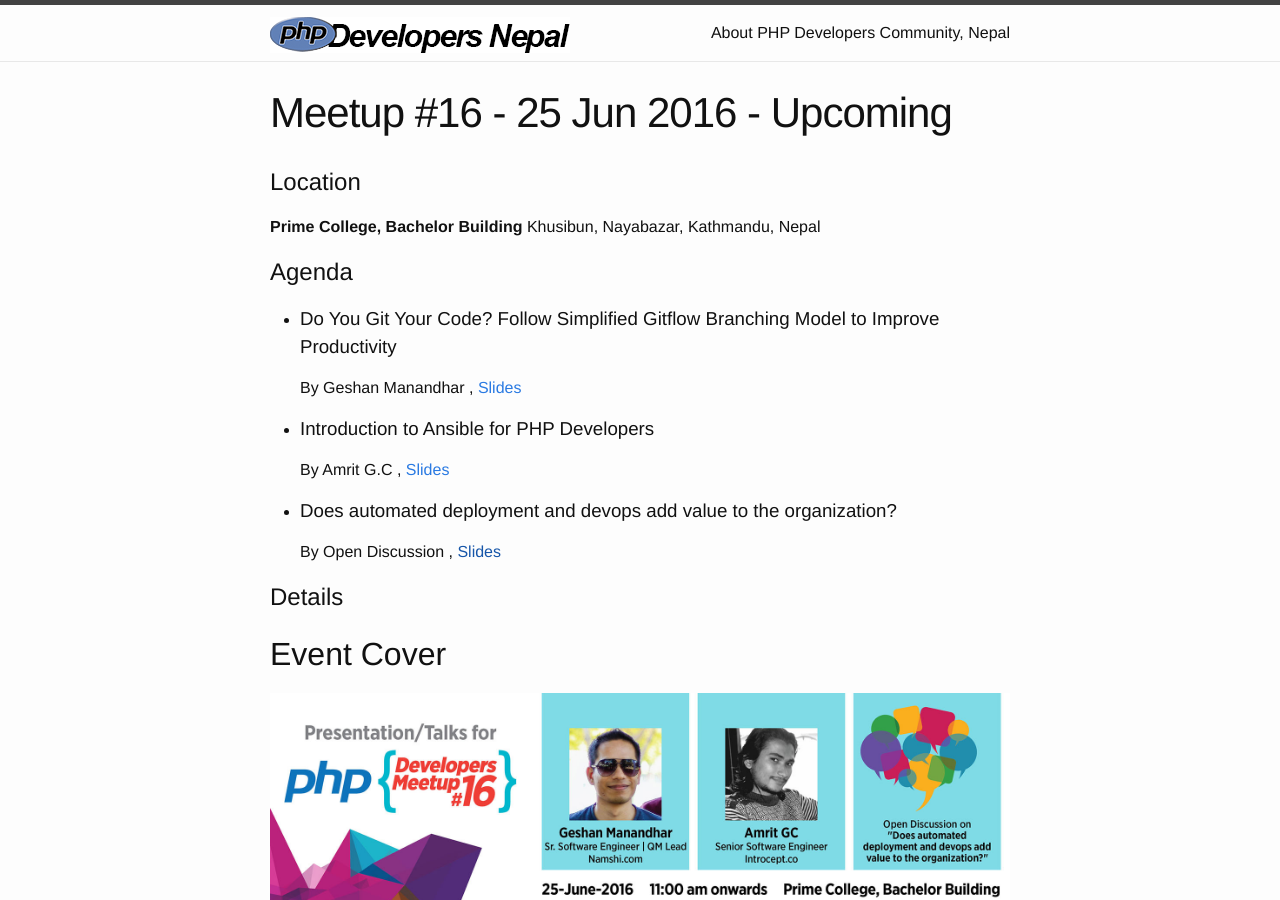
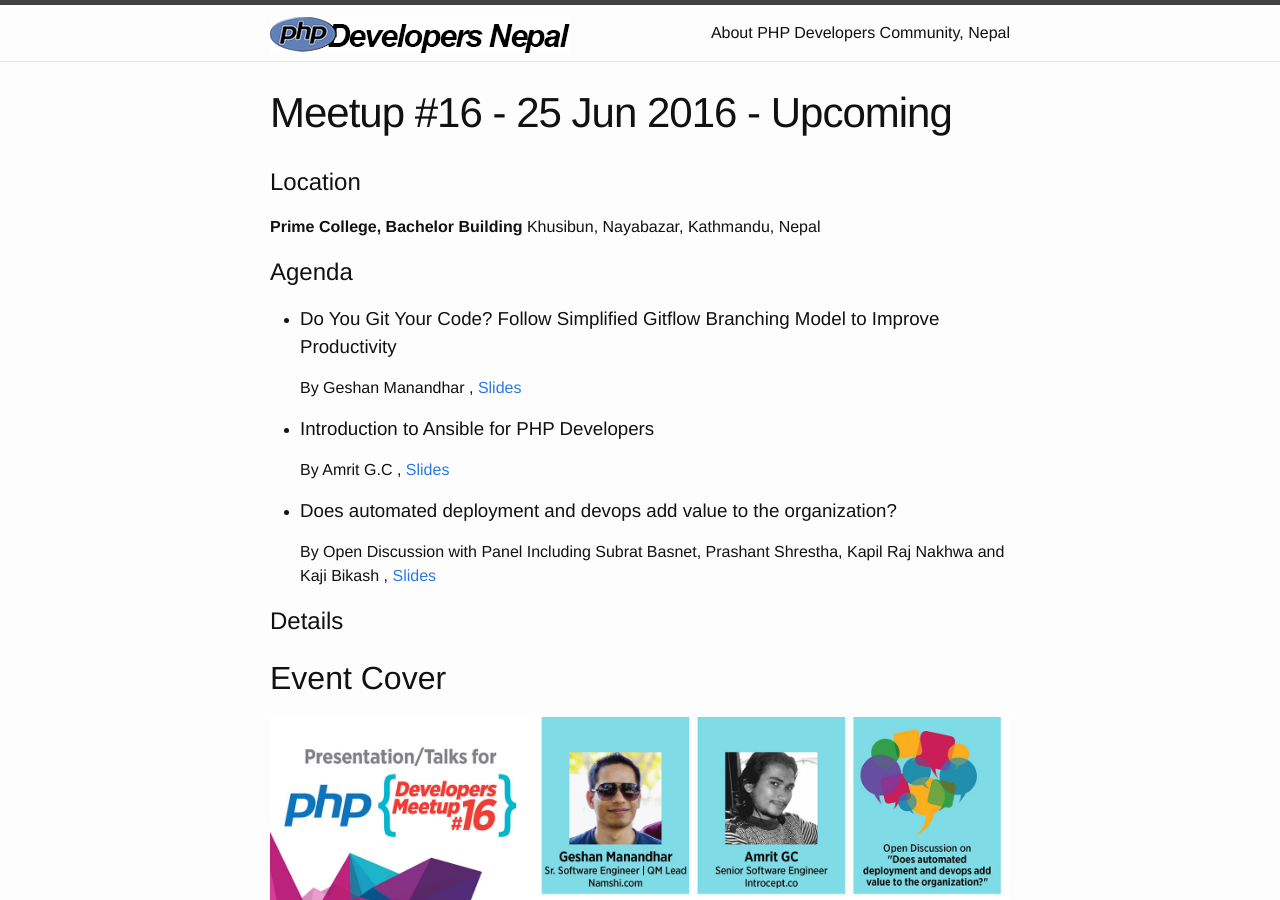
Before and after one commit to developers-nepal/php, a Jekyll site: the page built from _meetup/25-Jun-2016.md, in a window 1280 px wide and 900 px high. Built offline with Jekyll 4.4.1, drawn with Linux system fonts in a browser that asks for light colours; some of the changed text lies outside the part shown.

Commit message:
Added content for PHP dev meetup 16
- [x] Adds slides links
- [x] Adds a blog post about the meetup

```diff
--- a/_meetup/25-Jun-2016.md
+++ b/_meetup/25-Jun-2016.md
@@ -11,14 +11,15 @@
   - speakers:
       - name: "Geshan Manandhar"
     title: "Do You Git Your Code? Follow Simplified Gitflow Branching Model to Improve Productivity"
-    prezi: "#"
+    prezi: "http://bit.ly/s-gitflow"
   - speakers:
       - name: "Amrit G.C"
     title: "Introduction to Ansible for PHP Developers"
-    prezi: "#"
+    prezi: "https://docs.google.com/presentation/d/1gnajjgi4ZgcaUo1W60wuHDBGsW_4bzTVrR8Dkn099Kc/edit?usp=sharing"
   - speakers:
-      - name: "Open Discussion"
+      - name: "Open Discussion with Panel Including Subrat Basnet, Prashant Shrestha, Kapil Raj Nakhwa and Kaji Bikash"
     title: "Does automated deployment and devops add value to the organization?"
+    prezi: "https://docs.google.com/presentation/d/1wZyra1V_QE1adnSACjN-RvRmzA9k-4YmVgpEjK694zA/edit?usp=sharing"
 fb: "https://www.facebook.com/events/144558125955439/"
 ---
 
@@ -32,7 +33,7 @@
 
 Blogs from the event :
 
-- Yet to come :)
+- [PHP Developers Nepal Meetup #16 a Round Up and My Talk on Simpilfied Gitflow By Geshan](http://bit.ly/pdmu-16)
 
 Comments from the event :
 
```
